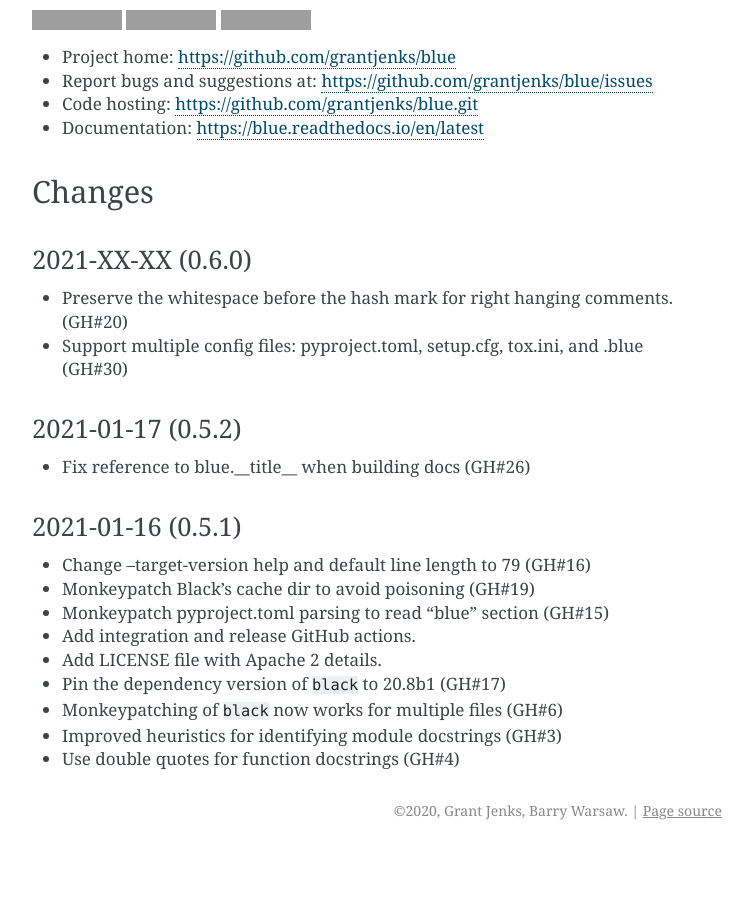
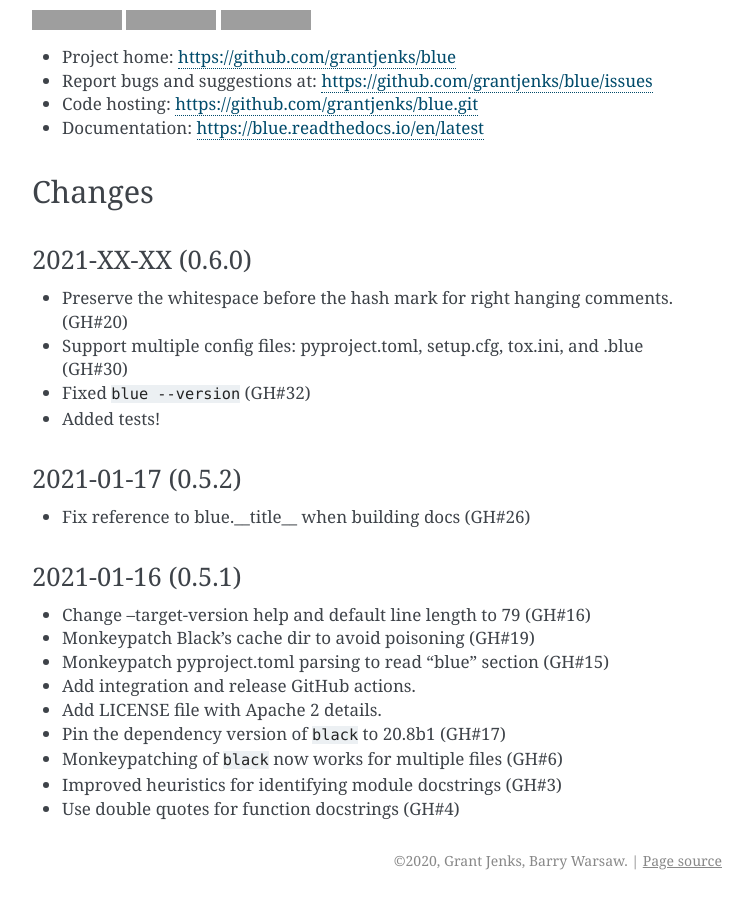
Before and after one commit to grantjenks/blue, a Sphinx documentation site: the page built from docs/index.rst, in a window 1280 px wide and 900 px high, scrolled down 2109 px. Shown: the whole window, without its empty margins (388-1141 px from the left). Built offline with Sphinx 7.4.7, drawn with Linux system fonts in a browser that asks for light colours; the version number could not be read and is left out; before the commit the page ends 2959 px from its top, so only the background shows below that; grey boxes are pictures that could not be loaded.

Commit message:
Some additional changes for 0.6.0

```diff
--- a/docs/index.rst
+++ b/docs/index.rst
@@ -12,6 +12,8 @@
   (GH#20)
 - Support multiple config files: pyproject.toml, setup.cfg, tox.ini, and .blue
   (GH#30)
+- Fixed ``blue --version`` (GH#32)
+- Added tests!
 
 
 2021-01-17 (0.5.2)
```
